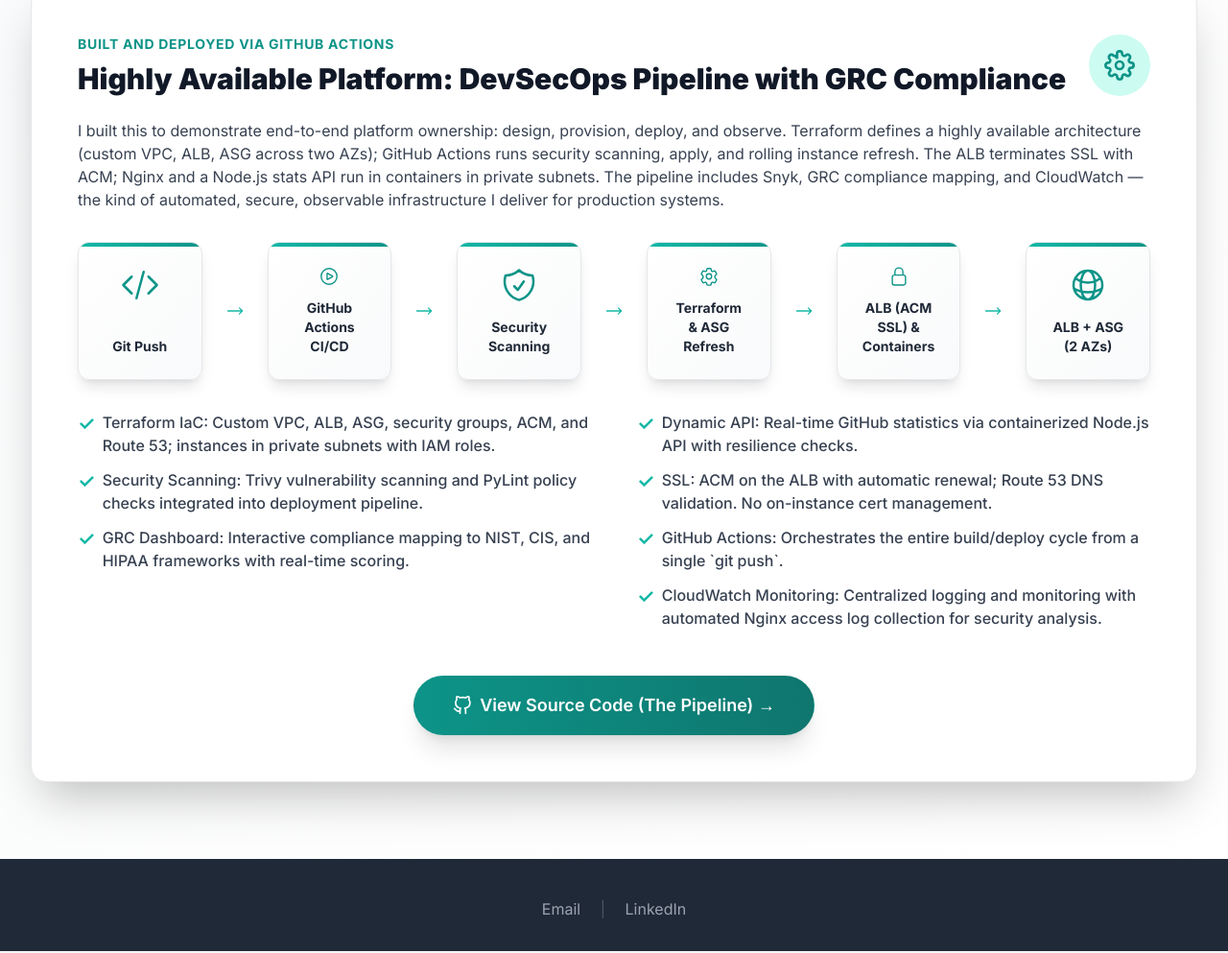
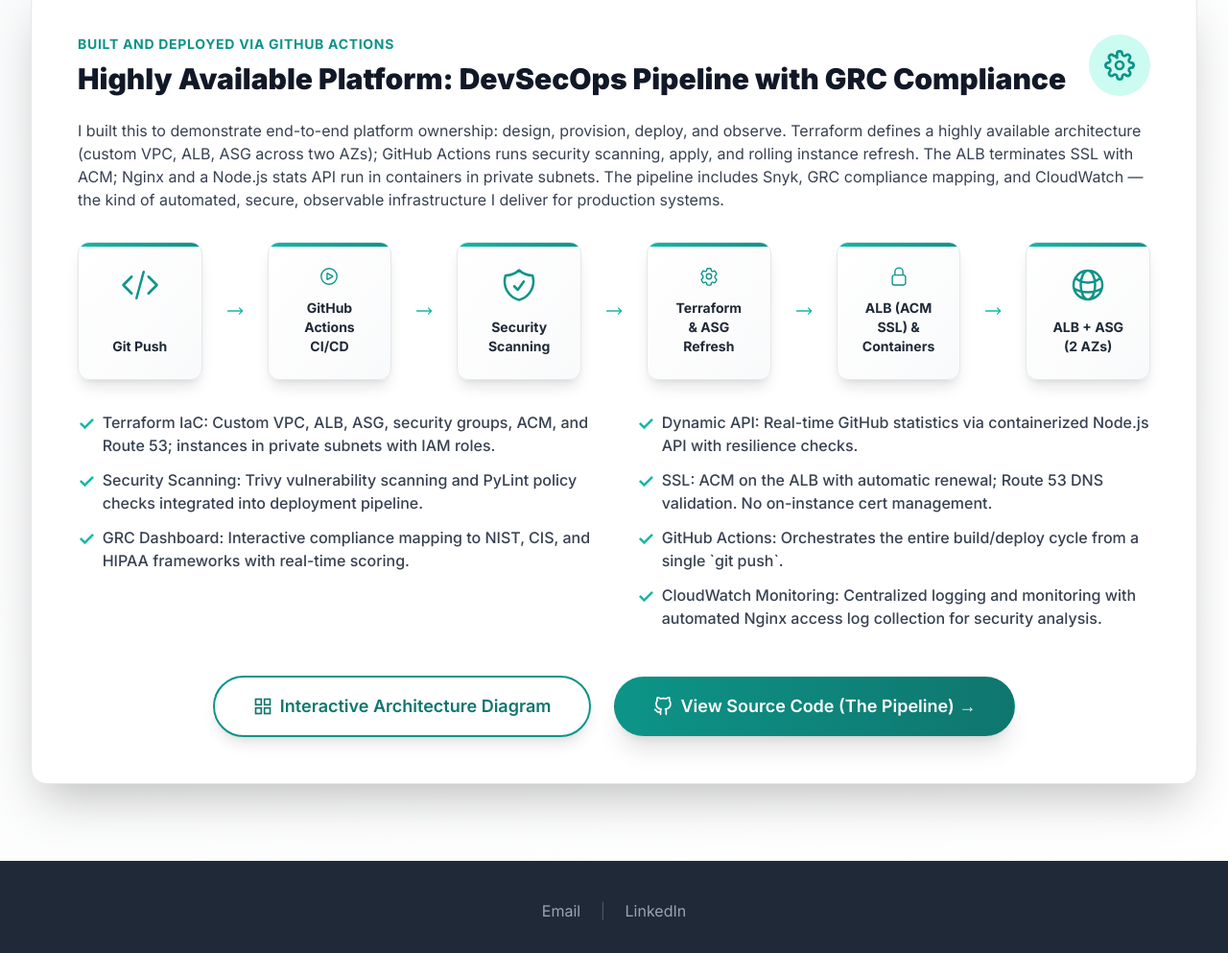
Before and after one commit to shayczech/web-server, a plain HTML site: page site/index.html in a window 1280 px wide. Shown: the part 1642-2635 px from the top of the page at 96% size. Drawn offline with nearby package versions, Linux system fonts and the light colour scheme; no server answers.

```diff
--- a/site/index.html
+++ b/site/index.html
@@ -430,9 +430,13 @@
                         </ul>
                     </div>
 
-                    <div class="mt-12 text-center">
-                        <a href="https://github.com/shayczech/web-server" target="_blank" class="inline-flex items-center justify-center px-10 py-4 border border-transparent text-lg font-semibold rounded-full shadow-xl text-white bg-gradient-to-r from-primary-teal-600 to-primary-teal-700 hover:from-primary-teal-700 hover:to-primary-teal-800 transition duration-300 transform hover:scale-105 hover:shadow-2xl">
-                            <svg class="w-5 h-5 mr-2" xmlns="http://www.w3.org/2000/svg" viewBox="0 0 24 24" fill="none" stroke="currentColor" stroke-width="2" stroke-linecap="round" stroke-linejoin="round">
+                    <div class="mt-12 text-center flex flex-col sm:flex-row items-center justify-center gap-4 sm:gap-6">
+                        <a href="/architecture.html" class="inline-flex items-center justify-center px-8 py-3 sm:px-10 sm:py-4 border-2 border-primary-teal-600 text-lg font-semibold rounded-full text-primary-teal-700 bg-white hover:bg-primary-teal-50 transition duration-300 transform hover:scale-105 shadow-lg w-full sm:w-auto">
+                            <svg class="w-5 h-5 mr-2 flex-shrink-0" xmlns="http://www.w3.org/2000/svg" viewBox="0 0 24 24" fill="none" stroke="currentColor" stroke-width="2"><rect x="3" y="3" width="7" height="7"/><rect x="14" y="3" width="7" height="7"/><rect x="14" y="14" width="7" height="7"/><rect x="3" y="14" width="7" height="7"/></svg>
+                            Interactive Architecture Diagram
+                        </a>
+                        <a href="https://github.com/shayczech/web-server" target="_blank" class="inline-flex items-center justify-center px-8 py-3 sm:px-10 sm:py-4 border border-transparent text-lg font-semibold rounded-full shadow-xl text-white bg-gradient-to-r from-primary-teal-600 to-primary-teal-700 hover:from-primary-teal-700 hover:to-primary-teal-800 transition duration-300 transform hover:scale-105 hover:shadow-2xl w-full sm:w-auto">
+                            <svg class="w-5 h-5 mr-2 flex-shrink-0" xmlns="http://www.w3.org/2000/svg" viewBox="0 0 24 24" fill="none" stroke="currentColor" stroke-width="2" stroke-linecap="round" stroke-linejoin="round">
                                 <path d="M9 19c-5 1.5-5-2.5-7-3m14 6v-3.87a3.37 3.37 0 0 0-.94-2.61c3.14-.35 6.44-1.54 6.44-7A5.44 5.44 0 0 0 20 4.77 5.07 5.07 0 0 0 19.91 1S18.73.65 16 2.48a13.38 13.38 0 0 0-7 0C6.27.65 5.09 1 5.09 1A5.07 5.07 0 0 0 5 4.77a5.44 5.44 0 0 0-1.5 3.78c0 5.42 3.3 6.61 6.44 7A3.37 3.37 0 0 0 9 18.13V22"></path>
                             </svg>
                             View Source Code (The Pipeline) →
```
Also changed, not shown: infra/policies/terraform-ha-deploy-policy.json (+9 -0 lines), .github/workflows/deploy-content.yml (added), .github/workflows/deploy.yml, README.md.
